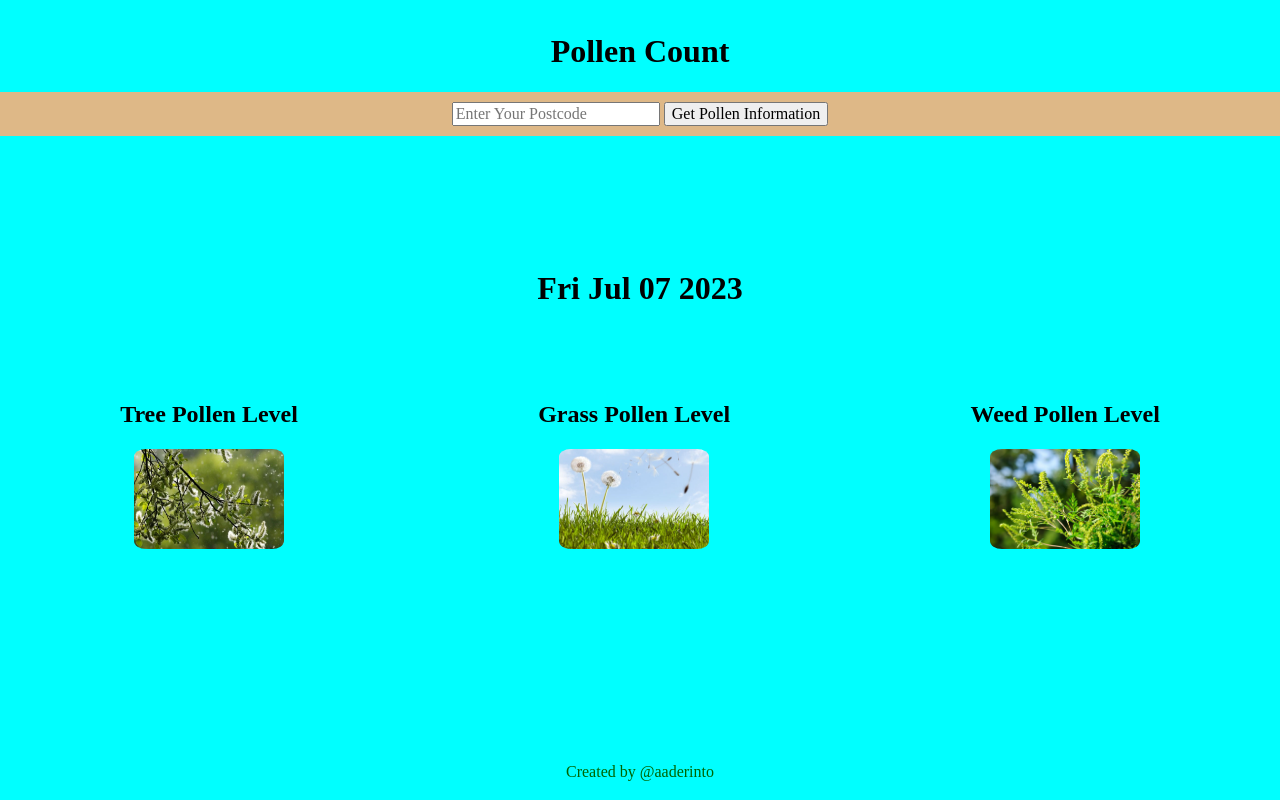
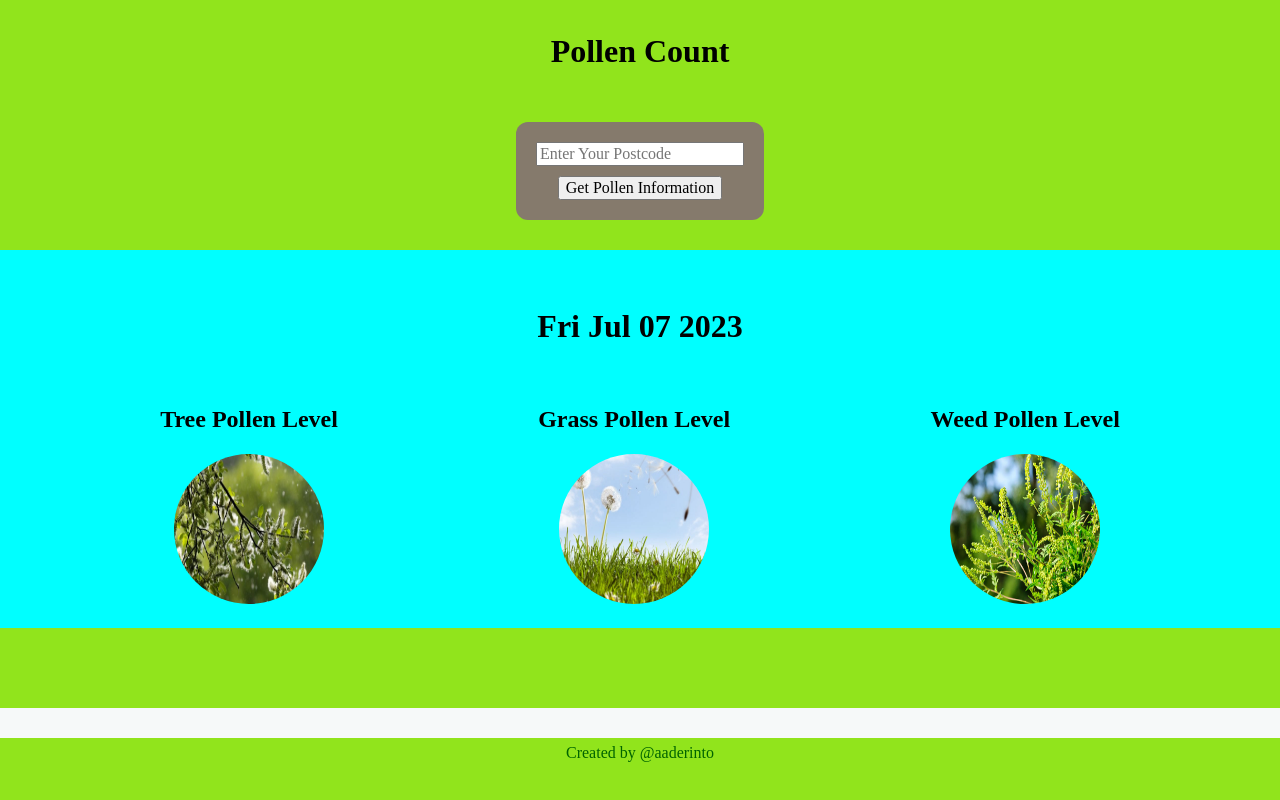
Before and after one commit to ad3rinto/polinator, a plain HTML site: page index.html in a window 1280 px wide. Drawn offline with Linux system fonts and the light colour scheme.

Commit message:
fixed UI issues

```diff
--- a/css/style.css
+++ b/css/style.css
@@ -26,28 +26,39 @@ h1,
 
 main {
 	background-color: aqua;
-	height: 67vh;
+	height: auto;
 }
 
 header {
-	background-color: burlywood;
-	height: 50px;
-	justify-content: center;
-	margin-bottom: 60px;
-	padding: 10px;
+	display: flex;
+	flex-direction: column;
+	flex: 1;
+	gap: 10px;
+	background-color: rgb(133, 122, 108);
+	height: 60px;
+	justify-content: space-evenly;
+	margin: 30px auto;
+	padding: 20px;
+	border-radius: 12px;
+}
+
+input,
+button {
+	margin: auto;
 }
 
 footer {
-	background-color: aqua;
-	height: 50px;
+	background-color: rgb(246, 249, 249);
+	height: 30px;
 	margin-top: 80px;
 	text-align: center;
 	margin-bottom: 0;
+	color: black;
 }
 img {
 	width: 150px;
-	height: 100px;
-	border-radius: 8%;
+	height: 150px;
+	border-radius: 50%;
 }
 
 /******************************************
@@ -83,20 +94,20 @@ section section {
 	text-align: center;
 }
 
-
 container.body {
 	display: flex;
-
 }
 
 p {
 	color: darkgreen;
-	padding-top: 77px;
+	padding-top: 20px;
+	height: 40px;
 }
 body {
 	display: flex;
-	background-color: aqua;
+	background-color: rgb(145, 228, 28);
 	flex-direction: column;
+	height: 80%;
 }
 .container {
 	display: flex;
@@ -104,12 +115,9 @@ body {
 	flex-direction: column;
 }
 
-body {
-	max-height: 90vh;
-}
-
 .container2 {
 	display: flex;
 	justify-content: space-around;
-/*	flex-direction: column;*/
+	padding: 0 60px;
+	/*	flex-direction: column;*/
 }
--- a/index.html
+++ b/index.html
@@ -14,8 +14,8 @@
 		<link rel="stylesheet" href="css/style.css" />
 	</head>
 	<body>
-		<h1 class=body>Pollen Count</h1>
-		<header class=body>
+		<h1>Pollen Count</h1>
+		<header>
 			<input id="pCode" type="text" name="" value="" placeholder="Enter Your Postcode" />
 			<button type="button" name="button">Get Pollen Information</button>
 		</header>
@@ -39,7 +39,7 @@
 				</section>
 			</section>
 		</main>
-		<footer class=body>
+		<footer class="body">
 			<p>Created by @aaderinto</p>
 		</footer>
 		<script type="text/javascript" src="js/main.js"></script>
```
